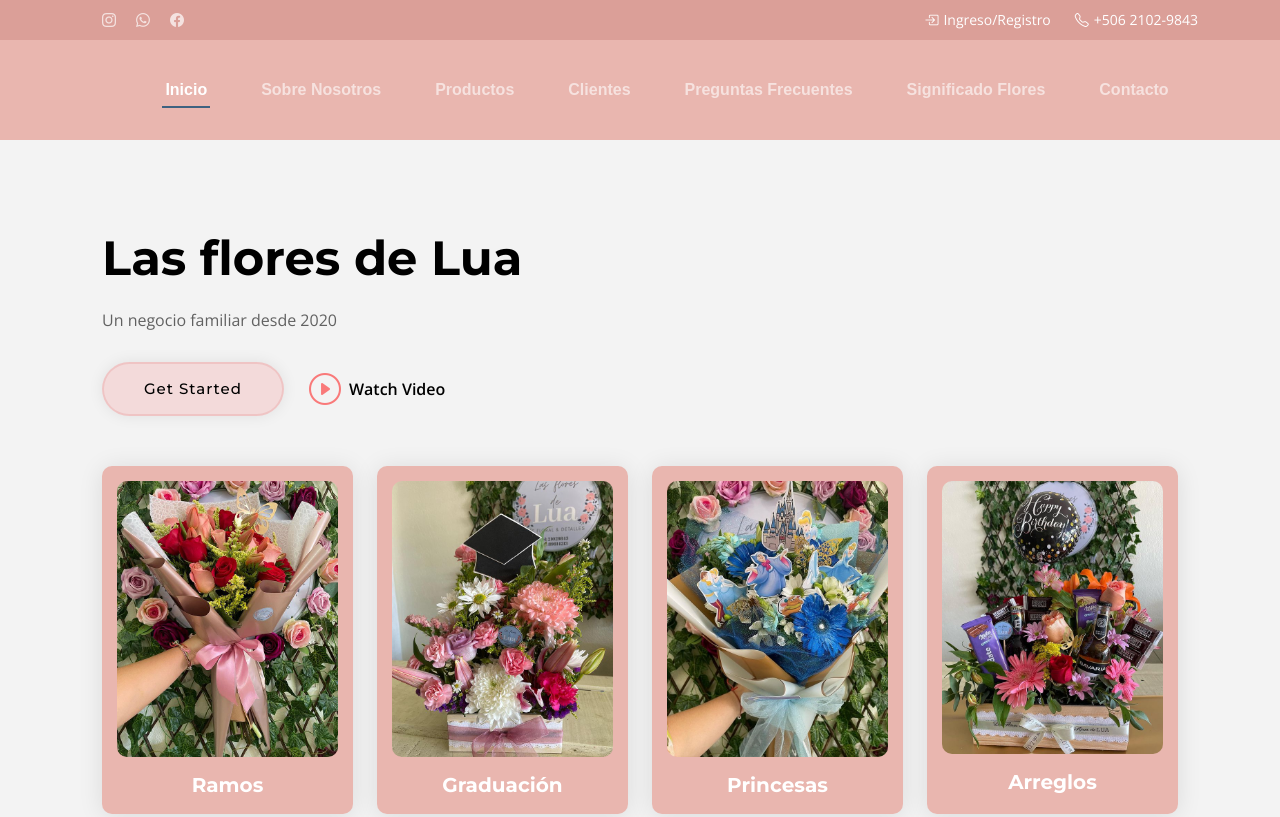
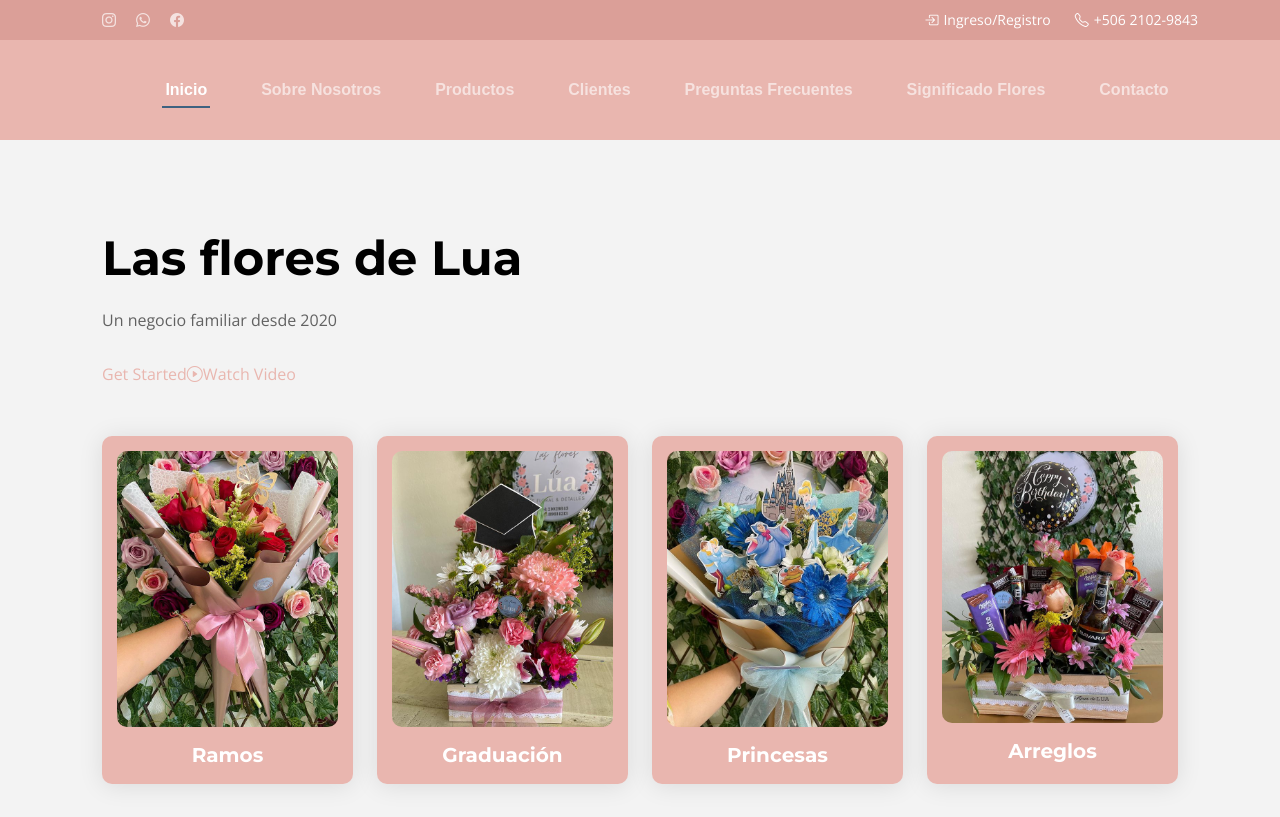
Before and after one commit to kat28/proyecto-sitio-flores, a plain HTML site: page assets/img/icons/index.html in a window 1280 px wide. Shown: the top 817 px of the page. Drawn offline with nearby package versions, Linux system fonts and the light colour scheme; files that its build step writes are made by us from their sources; files whose address does not match are found by name.

Commit message:
edit css

```diff
--- a/assets/css/main.css
+++ b/assets/css/main.css
@@ -1,17 +1,34 @@
+/*--------------------------------------------------------------
+# INDICE CSS
+#  1. Global
+#  2. General
+#  3. Secciones - Texto Principal - Separador - Subtitulo
+#  4. Boton ir arriba
+#  5. Carga Pagina
+#  6. Header
+#  7. Sección Sobre Nosotros
+#  8. Sección Significado Flores
+#  9. Sección Productos
+# 10. Sección Categorías Inicio
+# 11. Sección Preguntas Frecuentes (faq)
+# 12. Seccion contacto
+# 13. Seccion Carrusel
+# 14. Footer
+--------------------------------------------------------------*/
+
 
 /*--------------------------------------------------------------
-# ELemento raiz con variables para Colores y Fuentes
-# y comportamiento del desplazamiento/scroll
+# 1. GLOBAL
 --------------------------------------------------------------*/
-
 :root {
-  scroll-behavior: smooth;
+  /*variables para Colores y Fuentes*/
   --color-default: #222222;
   --color-primary: #e9b6af;
   --color-secondary: #3e6280;
   --font-primary: "Montserrat", sans-serif;
   --font-secondary: "Poppins", sans-serif;
   --font-default: "Open Sans", system-ui, -apple-system, "Segoe UI", Roboto, "Helvetica Neue", Arial, "Noto Sans", "Liberation Sans", sans-serif, "Apple Color Emoji", "Segoe UI Emoji", "Segoe UI Symbol", "Noto Color Emoji";
+  scroll-behavior: smooth; /*comportamiento del desplazamiento/scroll*/
 }
 
 @font-face {
@@ -37,7 +54,7 @@
 }
 
 /*--------------------------------------------------------------
-# General
+# 2. General
 --------------------------------------------------------------*/
 body {
   font-family: var(--font-default);
@@ -64,7 +81,7 @@ h6 {
 }
 
 /*--------------------------------------------------------------
-# Secciones - Texto Principal - Separador - Subtitulo
+# 3. Secciones - Texto Principal - Separador - Subtitulo
 --------------------------------------------------------------*/
 section {
   padding: 75px 0;
@@ -108,7 +125,7 @@ section {
 
 
 /*--------------------------------------------------------------
-# Boton ir arriba
+# 4. Boton ir arriba
 --------------------------------------------------------------*/
 .scroll-top {
   position: fixed;
@@ -142,7 +159,7 @@ section {
 }
 
 /*--------------------------------------------------------------
-# Carga Pagina / Loader
+# 5. Carga Pagina / Loader
 --------------------------------------------------------------*/
 #preloader {
   position: fixed;
@@ -187,9 +204,6 @@ section {
   }
 }
 
-/*--------------------------------------------------------------
-# Disable aos animation delay on mobile devices
---------------------------------------------------------------*/
 @media screen and (max-width: 768px) {
   [data-aos-delay] {
     transition-delay: 0 !important;
@@ -197,7 +211,7 @@ section {
 }
 
 /*--------------------------------------------------------------
-# Header
+# 6. Header
 --------------------------------------------------------------*/
 .topbar {
   background: #db9f98;
@@ -295,33 +309,9 @@ section {
   scroll-margin-top: 80px;
 }
 
-.carousel-control-prev-icon,
-.carousel-control-next-icon {
-height: 75px;
-width: 100px;
-/*outline: black;
-background-size: 100%, 100%;
-border-radius: 50%;
-border: 1px solid black;*/
-background-image: none;
-}
 
-.carousel-control-next-icon:after
-{
-content: '>';
-font-size: 60px;
-font-weight: bold;
-}
 
-.carousel-control-prev-icon:after {
-content: '<';
-font-size: 55px;
-font-weight: bold;
-}
-
-/*--------------------------------------------------------------
-# Desktop Navigation
---------------------------------------------------------------*/
+/* navegacion escritorio */
 @media (min-width: 1280px) {
   .navbar {
     padding: 0;
@@ -470,9 +460,7 @@ font-weight: bold;
   }
 }
 
-/*--------------------------------------------------------------
-# Mobile Navigation
---------------------------------------------------------------*/
+/*navegacion movil*/
 @media (max-width: 1279px) {
   .navbar {
     position: fixed;
@@ -595,7 +583,7 @@ font-weight: bold;
 }
 
 /*--------------------------------------------------------------
-# Sección Sobre Nosotros
+# 7. Sección Sobre Nosotros
 --------------------------------------------------------------*/
 .about h3 {
   font-weight: 700;
@@ -658,10 +646,8 @@ font-weight: bold;
   margin-bottom: 0;
 }
 
-
-
 /*--------------------------------------------------------------
-# Sección Significado Flores
+# 8. Sección Significado Flores
 --------------------------------------------------------------*/
 .services {
   padding: 60px 0;
@@ -735,7 +721,7 @@ font-weight: bold;
 }
 
 /*--------------------------------------------------------------
-# Sección Productos
+# 9. Sección Productos
 --------------------------------------------------------------*/
 .portfolio .portfolio-flters {
   padding: 0 0 20px 0;
@@ -824,7 +810,7 @@ font-weight: bold;
 
 
 /*--------------------------------------------------------------
-# Sección Categorías Inicio
+# 10. Sección Categorías Inicio
 --------------------------------------------------------------*/
 .team {
 margin-top: 50px;
@@ -902,7 +888,7 @@ margin-top: 50px;
 
 
 /*--------------------------------------------------------------
-# Sección Preguntas Frecuentes (faq)
+# 11. Sección Preguntas Frecuentes (faq)
 --------------------------------------------------------------*/
 .faq .content h3 {
   font-weight: 400;
@@ -976,7 +962,7 @@ margin-top: 50px;
 }
 
 /*--------------------------------------------------------------
-# Contact Section
+# 12. Seccion contacto
 --------------------------------------------------------------*/
 .contact .info-container {
 
@@ -1150,13 +1136,33 @@ margin-top: 50px;
 }
 
 /*--------------------------------------------------------------
-# Hero Section
+# 13. Seccion Carrusel
 --------------------------------------------------------------*/
 .hero {
   width: 100%;
   position: relative;
   background: #f3f3f3;
   padding: 90px;
+}
+
+.carousel-control-prev-icon,
+.carousel-control-next-icon {
+height: 75px;
+width: 100px;
+background-image: none;
+}
+
+.carousel-control-next-icon:after
+{
+content: '>';
+font-size: 60px;
+font-weight: bold;
+}
+
+.carousel-control-prev-icon:after {
+content: '<';
+font-size: 55px;
+font-weight: bold;
 }
 
 @media (min-width: 1365px) {
@@ -1178,54 +1184,12 @@ margin-top: 50px;
   margin-bottom: 30px;
 }
 
-.hero .btn-get-started {
-  font-family: var(--font-primary);
-  font-weight: 500;
-  font-size: 15px;
-  letter-spacing: 1px;
-  display: inline-block;
-  padding: 14px 40px;
-  border-radius: 50px;
-  transition: 0.3s;
-  color: #000000;
-  background: rgba(242, 0, 0, 0.1);
-  box-shadow: 0 0 15px rgba(0, 0, 0, 0.08);
-  border: 2px solid rgba(203, 0, 0, 0.1);
-}
-
-.hero .btn-get-started:hover {
-  border-color: rgba(255, 255, 255, 0.5);
-}
-
-.hero .btn-watch-video {
-  font-size: 16px;
-  transition: 0.5s;
-  margin-left: 25px;
-  color: rgb(0, 0, 0);
-  font-weight: 600;
-}
-
-.hero .btn-watch-video i {
-  color: rgba(255, 0, 0, 0.5);
-  font-size: 32px;
-  transition: 0.3s;
-  line-height: 0;
-  margin-right: 8px;
-}
-
-.hero .btn-watch-video:hover i {
-  color: #fff;
-}
 
 @media (max-width: 640px) {
   .hero h2 {
     font-size: 36px;
   }
 
-  .hero .btn-get-started,
-  .hero .btn-watch-video {
-    font-size: 14px;
-  }
 }
 
 .hero .icon-boxes {
@@ -1289,7 +1253,7 @@ margin-top: 50px;
 }
 
 /*--------------------------------------------------------------
-# Footer
+# 14. Footer
 --------------------------------------------------------------*/
 .footer {
   font-size: 14px;
```
Also changed, not shown: index.html (+2 -8 lines).
